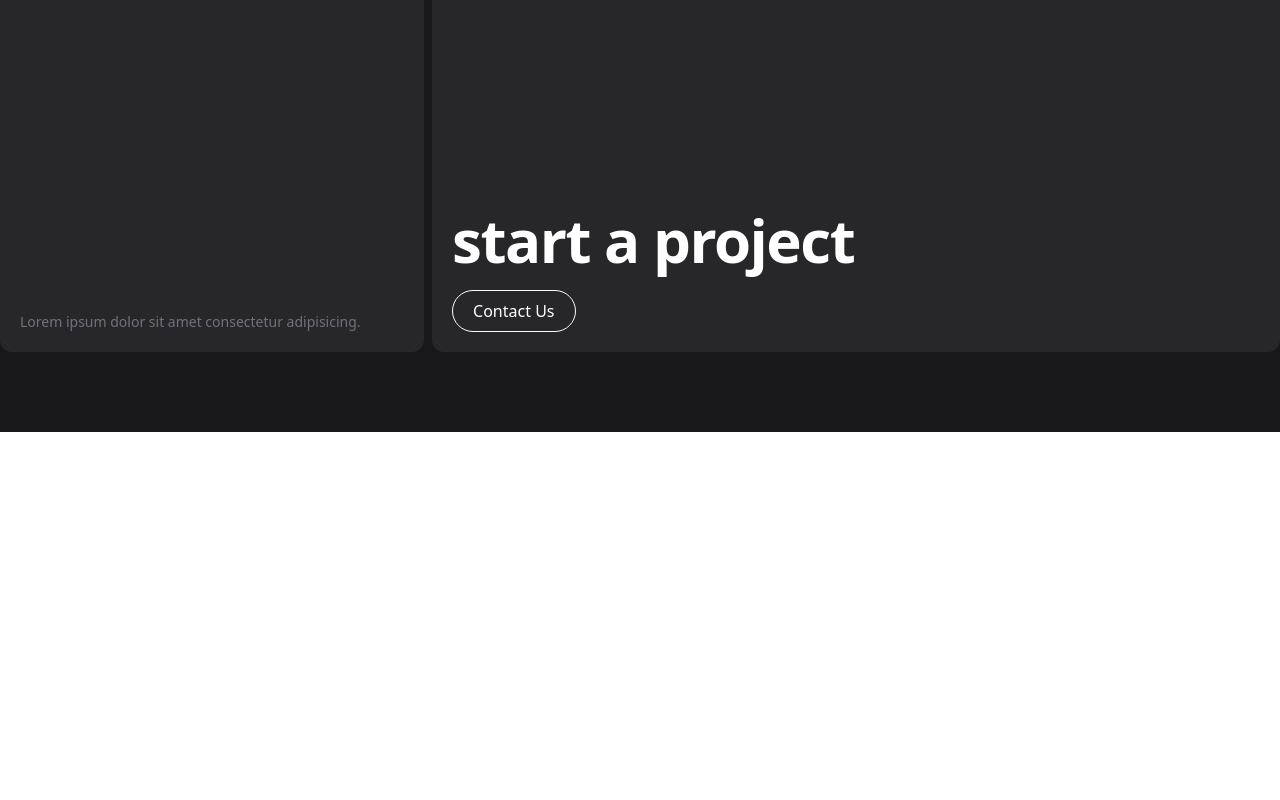
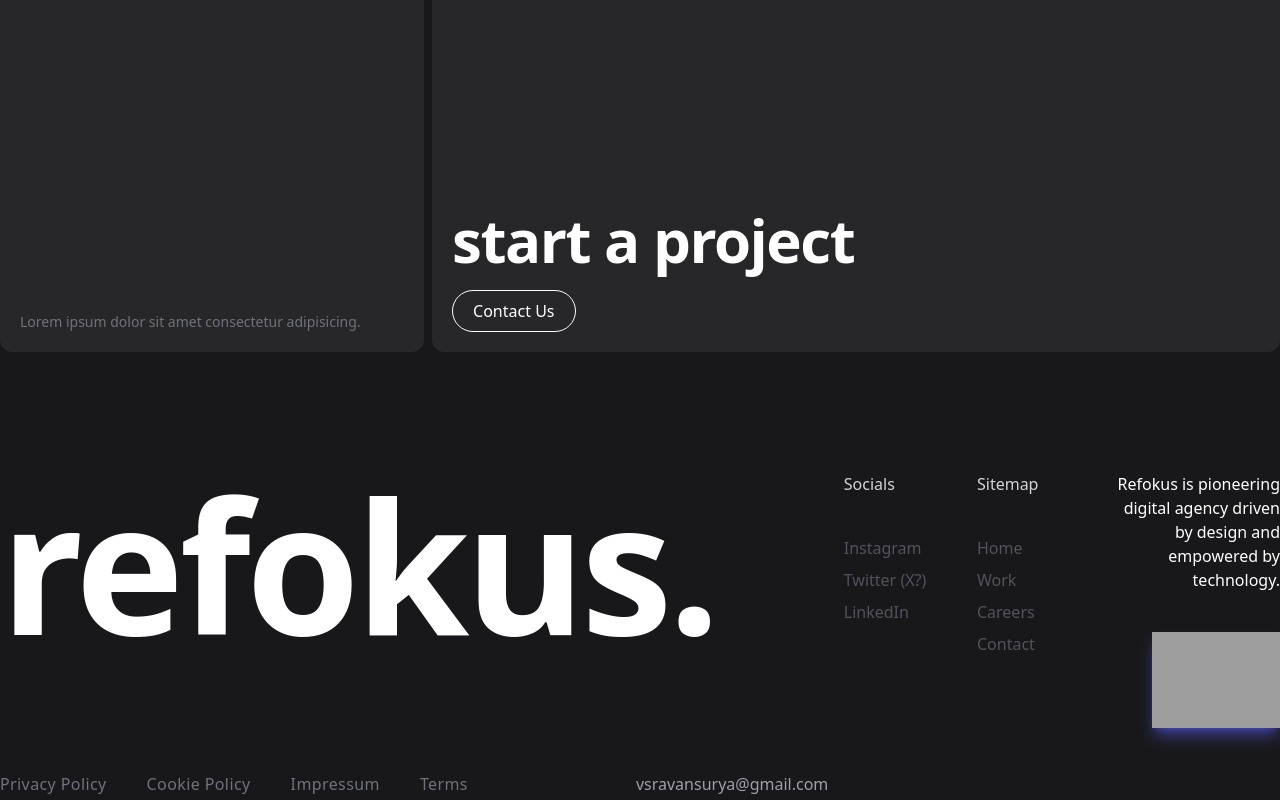
Before and after one commit to Sravan2808/Refokus, a React (Vite) app: page / in a window 1280 px wide. Shown: the part 3588-4388 px from the top of the page. Before the commit the page ends 4020 px from the top, so only its background shows below. Built offline with nearby package versions, Linux system fonts and the light colour scheme; grey boxes are pictures that could not be loaded.

Commit message:
Footer Component

```diff
--- a/src/App.jsx
+++ b/src/App.jsx
@@ -4,7 +4,7 @@
 import Products from "./Components/Products";
 import Stripes from "./Components/Stripes";
 import Work from "./Components/Work";
-
+import Footer from "./Components/Footer";
 function App() {
   return (
     <div className='w-full h-full  bg-zinc-900 font-["satoshi"] text-white'>
@@ -14,6 +14,7 @@
       <Products />
       <Marquees />
       <Cards />
+      <Footer />
     </div>
   );
 }
--- /dev/null
+++ b/src/Components/Footer.jsx
@@ -0,0 +1,54 @@
+import React from "react";
+
+const Footer = () => {
+  return (
+    <div className="w-full">
+      <div className="max-w-screen-xl mx-auto py-10 flex gap-32">
+        <div className="basis-1/2">
+          <h1 className="text-[11.5rem] font-semibold leading-none tracking-tight">
+            refokus.
+          </h1>
+        </div>
+        <div className="basis-1/2 flex gap-5">
+          <div className="basis-1/3">
+            <h4 className="mb-10 text-zinc-300 capitalize">socials</h4>
+            {["instagram", "twitter (x?)", "LinkedIn"].map((item, index) => (
+              <a className="block mt-2 capitalize text-zinc-600">{item}</a>
+            ))}
+          </div>
+          <div className="basis-1/3">
+            <h4 className="mb-10 text-zinc-300 capitalize">Sitemap</h4>
+            {["home", "work", "careers", "contact"].map((item, index) => (
+              <a className="block mt-2 capitalize text-zinc-600">{item}</a>
+            ))}
+          </div>
+          <div className=" basis-1/2 flex flex-col items-end">
+            <p className="text-right">
+              Refokus is pioneering digital agency driven by design and
+              empowered by technology.
+            </p>
+            <img
+              src="https://assets-global.website-files.com/6334198f239547d0f9cd84b3/63455da11b54556c9d28aa3e_Badge-EnterprisePartner-Blue%201.svg"
+              alt="footer"
+              className="w-32 mt-5 bg-indigo-500 shadow-lg shadow-indigo-500/50 mt-10"
+            />
+          </div>
+        </div>
+      </div>
+      <div className="max-w-screen-xl mx-auto py-1 flex gap-10">
+        {["Privacy Policy", "Cookie Policy", "Impressum", "Terms"].map(
+          (item, index) => (
+            <a className="text-zinc-500 capitalize tracking-wide">{item}</a>
+          )
+        )}
+        <div className="mr-10">
+          <h3 className="text-zinc-400 font-normal  ml-32 ">
+            vsravansurya@gmail.com
+          </h3>
+        </div>
+      </div>
+    </div>
+  );
+};
+
+export default Footer;
```
